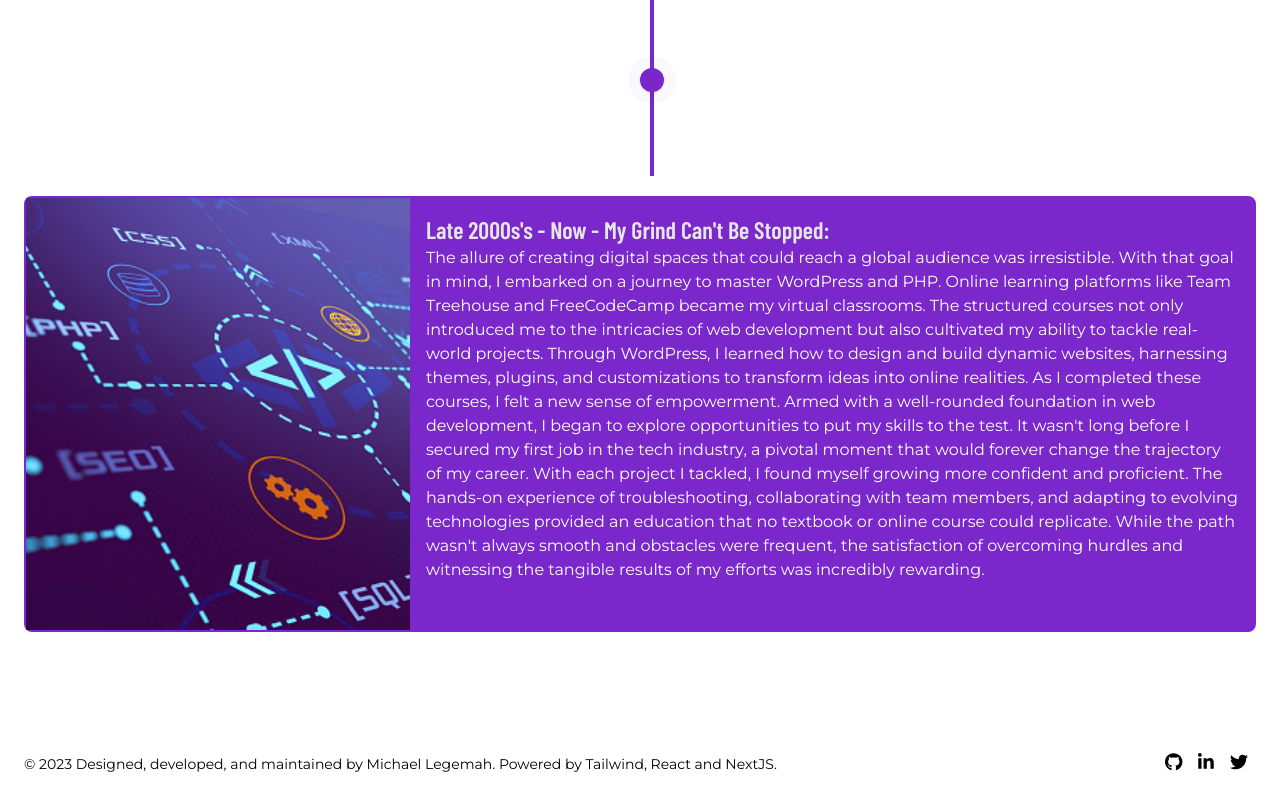
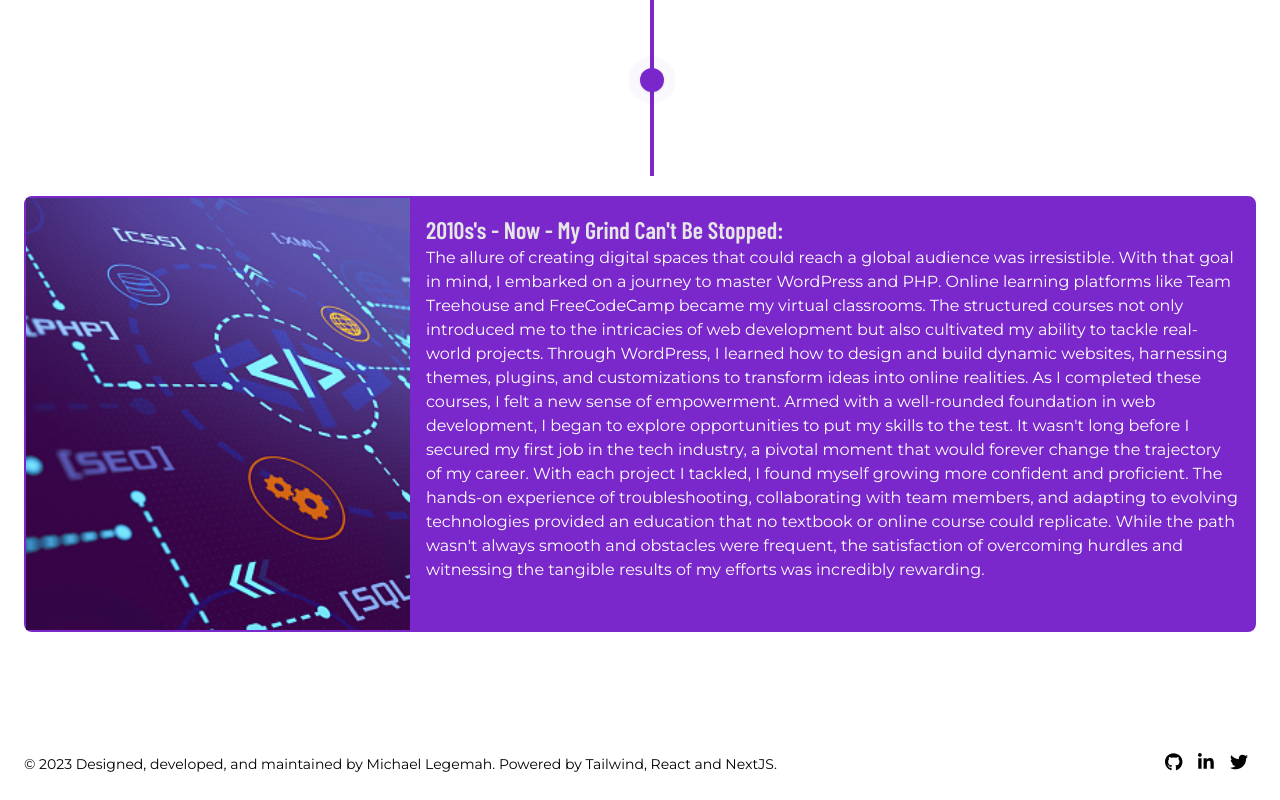
Before and after one commit to MikeLegemah5799/mleg-portfolio, a Next.js app: page /about in a window 1280 px wide. Shown: the part 4114-4914 px from the top of the page. Built offline with nearby package versions, Linux system fonts and the light colour scheme.

Commit message:
fixed date wording

```diff
--- a/components/Timeline/Timeline.js
+++ b/components/Timeline/Timeline.js
@@ -151,7 +151,7 @@ const Timeline = () => {
                     <div className="p-4 flex flex-col justify-between leading-normal">
                         <div className="mb-8">
                             <h3 className="text-2xl flex items-center text-gray-light">
-                                Late 2000s&apos;s - Now - My Grind Can&apos;t Be Stopped:
+                                2010s&apos;s - Now - My Grind Can&apos;t Be Stopped:
                             </h3>
                             <p className="text-base text-white">
                                 The allure of creating digital spaces that could reach a global audience was irresistible. With that goal in mind, I embarked on a journey to master WordPress and PHP. Online learning platforms like Team Treehouse and FreeCodeCamp became my virtual classrooms. The structured courses not only introduced me to the intricacies of web development but also cultivated my ability to tackle real-world projects. Through WordPress, I learned how to design and build dynamic websites, harnessing themes, plugins, and customizations to transform ideas into online realities. As I completed these courses, I felt a new sense of empowerment. Armed with a well-rounded foundation in web development, I began to explore opportunities to put my skills to the test. It wasn&apos;t long before I secured my first job in the tech industry, a pivotal moment that would forever change the trajectory of my career. With each project I tackled, I found myself growing more confident and proficient. The hands-on experience of troubleshooting, collaborating with team members, and adapting to evolving technologies provided an education that no textbook or online course could replicate. While the path wasn&apos;t always smooth and obstacles were frequent, the satisfaction of overcoming hurdles and witnessing the tangible results of my efforts was incredibly rewarding.
```
